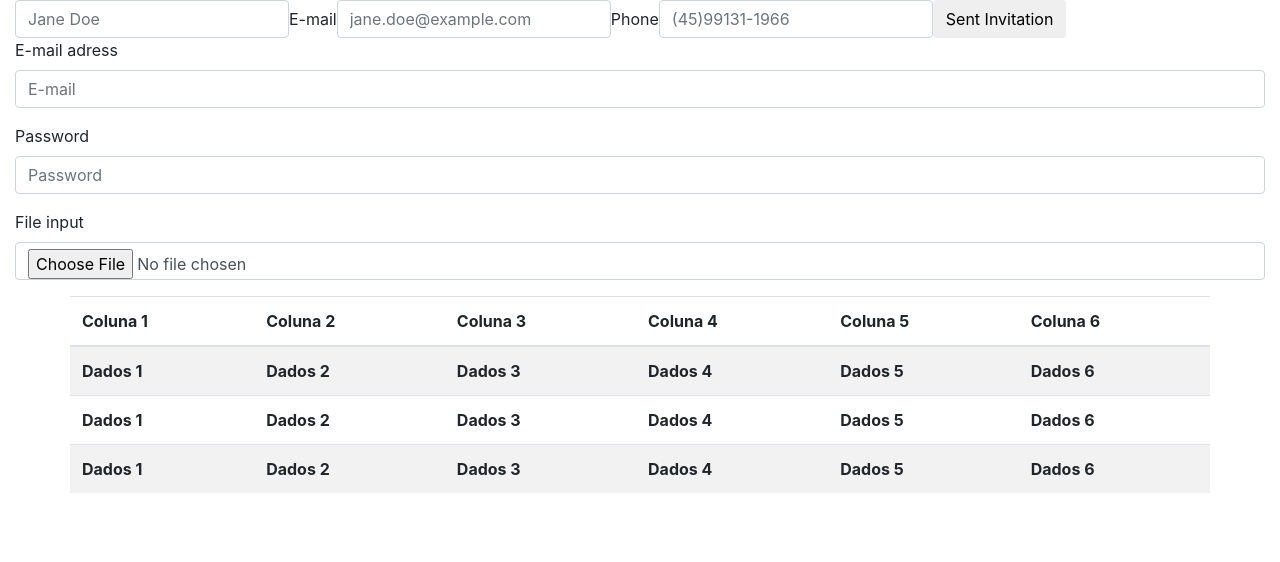
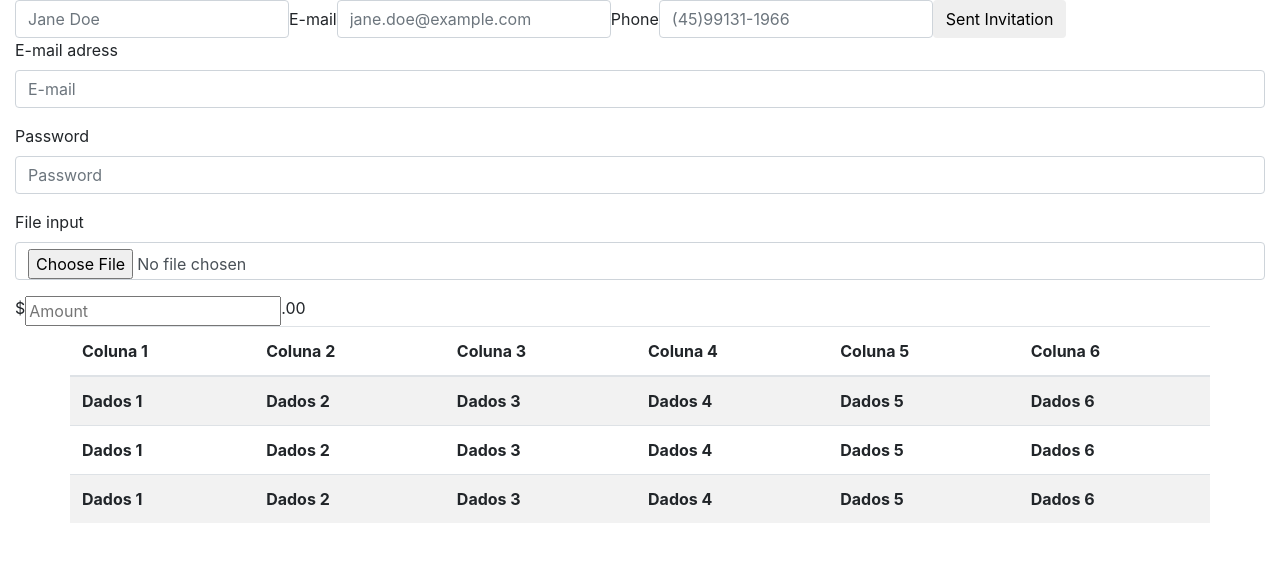
Before and after one commit to diegopmayer/bootstrap, a plain HTML site: page index3.html in a window 1280 px wide. Drawn offline with nearby package versions, Linux system fonts and the light colour scheme.

Commit message:
input into form

```diff
--- a/index3.html
+++ b/index3.html
@@ -56,6 +56,20 @@
         </div>
       </div>
     </div>
+    <div class="container-fluid">
+      <div class="div row">
+        <div class="div col-md-12">
+            <form class="form-inline">
+              <label class="sr-only" for="exampleInputAmount">Amount(in-dollar)</label>
+              <div class="input-group">
+                <div class="input-group-addon">$</div>
+                <input type="text" class="form-group" id="exampleInputAmount" placeholder="Amount">
+                <div class="input-group-addon">.00</div>
+              </div>
+            </form>
+        </div>
+      </div>
+    </div>
 
 
     <!-- CREATE TABLES VIEW -->
```
